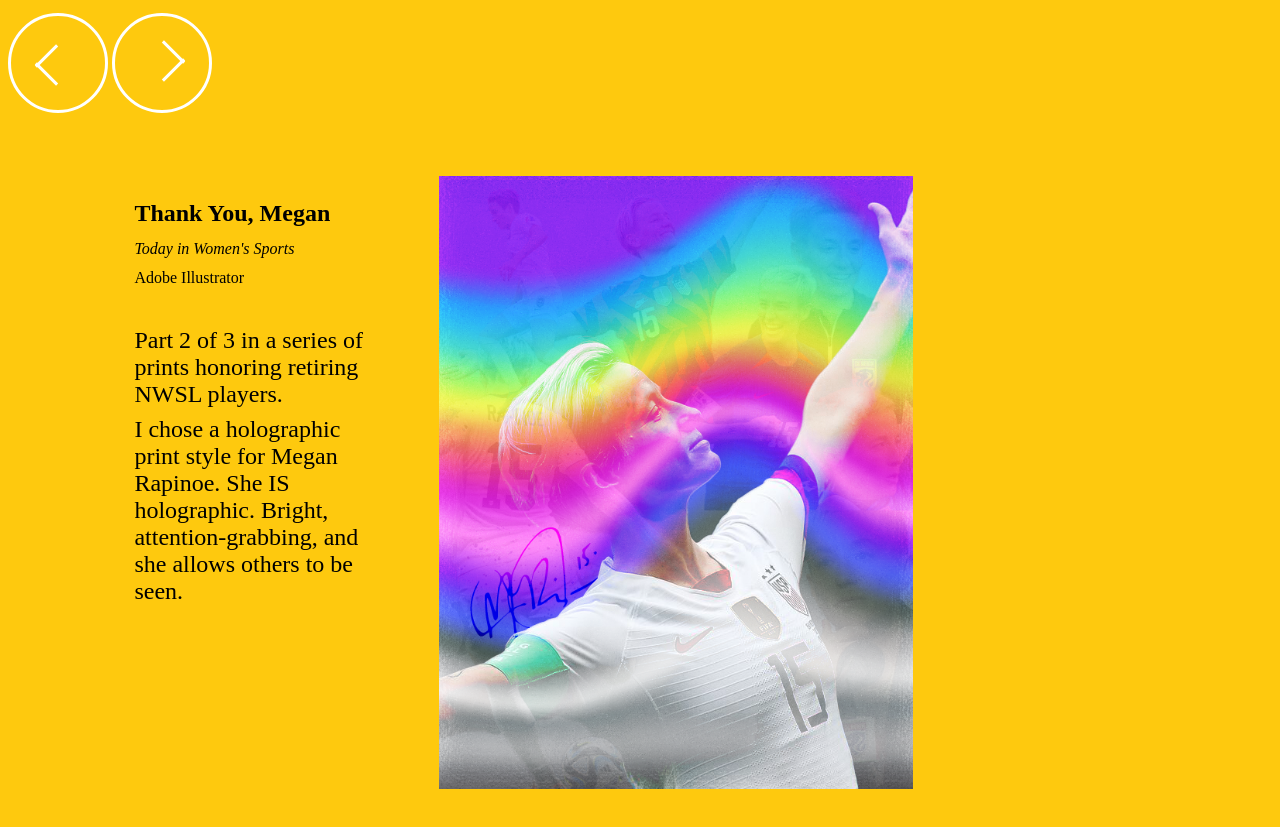
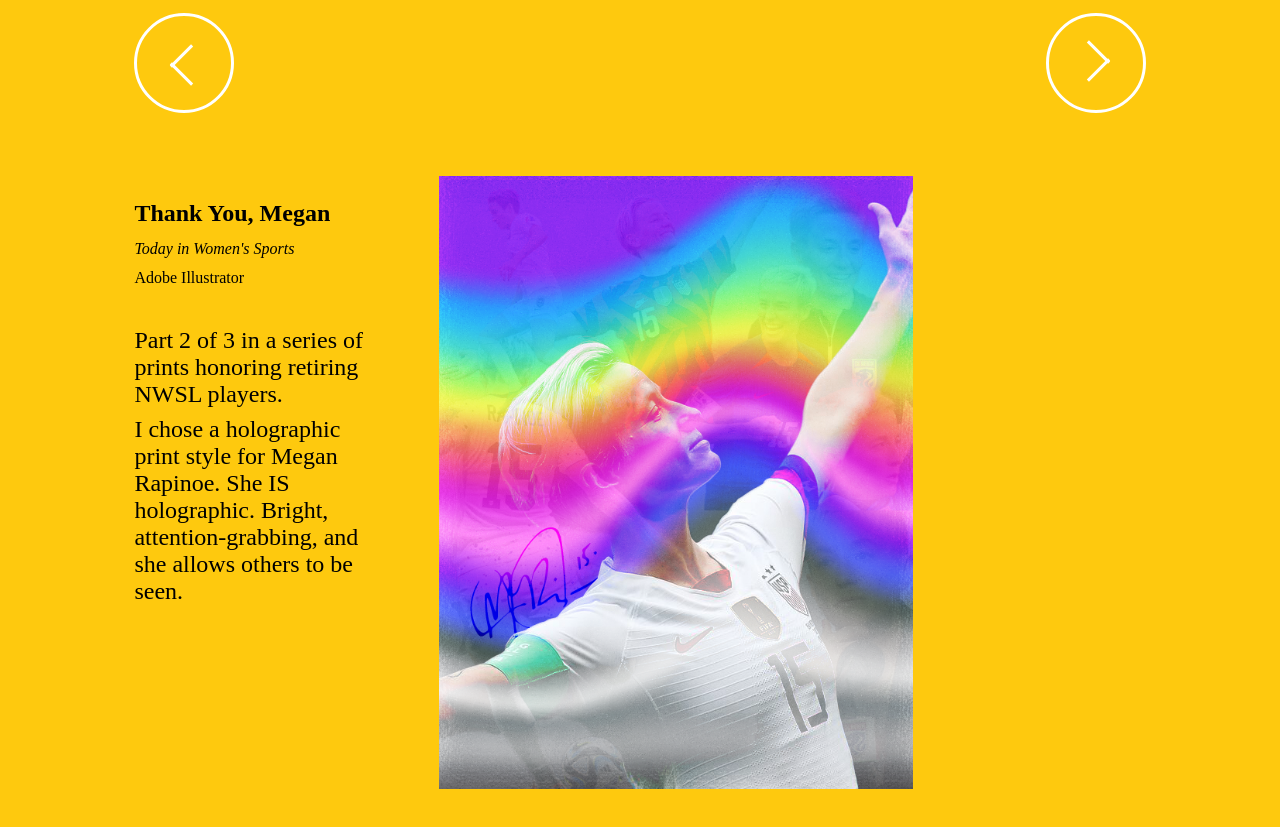
Before and after one commit to ahaynie1/allizzl, a website: page gallery/pinoe.html in a window 1280 px wide. Shown: the part 95-922 px from the top of the page. Drawn offline with Linux system fonts and the light colour scheme.

Commit message:
prevnext button styling

```diff
--- a/gallery/pinoe.html
+++ b/gallery/pinoe.html
@@ -29,6 +29,7 @@
     </nav>
     <!-- <button id="prevButton">Previous</button> -->
     <!-- <button id="nextButton">Next</button> -->
+    <div class="gallery-buttons">
       <button id="prevButton" class="round">
         <span></span>
           <span></span>
@@ -37,6 +38,7 @@
         <span></span>
           <span></span>
       </button>
+    </div>
 
     <main class="case-study">
       <div class="item-info">
@@ -57,9 +59,7 @@ Adobe Illustrator
      </p>
     </main>
     <script src="../nextprev.js"></script>
-    <script>
-      storeGalleryInfo();
-    </script>
+
 
   </body>
   </html>
--- a/style.css
+++ b/style.css
@@ -271,6 +271,31 @@ button {
   rotate: 90deg;
 }
 
+#prevButton span:nth-child(2) {
+  bottom: 45%;
+}
+
+#prevButton span:nth-child(1) {
+  bottom: 45%;
+}
+
+#nextButton span:nth-child(2) {
+  bottom: 45%;
+}
+
+#nextButton span:nth-child(1) {
+  bottom: 45%;
+}
+
+/*
+button span:first-child {
+  bottom: %
+}
+
+button span:nth-child(2) {
+  bottom: 15%;
+} */
+
 h1 {
   color: #000;
 
@@ -378,6 +403,14 @@ p {
   }
 }
 
+.gallery-buttons {
+  display: flex;
+  flex-direction: row;
+  align-items: center;
+  justify-content: space-between;
+  padding-left: 10%;
+  padding-right: 10%;
+}
 
 
 .circle {
@@ -508,7 +541,6 @@ iframe {
   align-items: center;
 } */
 
-
   /* BELOW THIS POINT ARE ALL MEDIA QUERY STYLES */
 
   /* MOBILE STYLES */
```
Also changed, not shown: gallery/cheyna.html (+1 -3 lines), gallery/googledoodle.html (+1 -3 lines), gallery/krieger.html (+0 -3 lines), gallery/sawebsite.html (+1 -3 lines), gallery/snoopy.html (+1 -3 lines), gallery/swoop-citation.html (+1 -3 lines), gallery/template.html (+2 -2 lines). Lines whose indentation alone changed are shown as unchanged.
